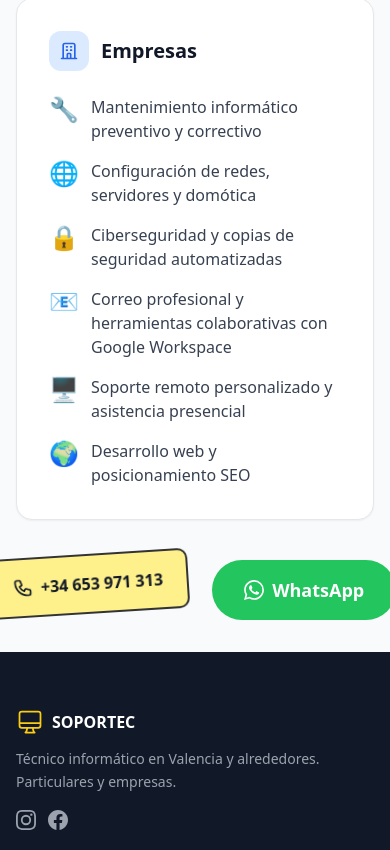
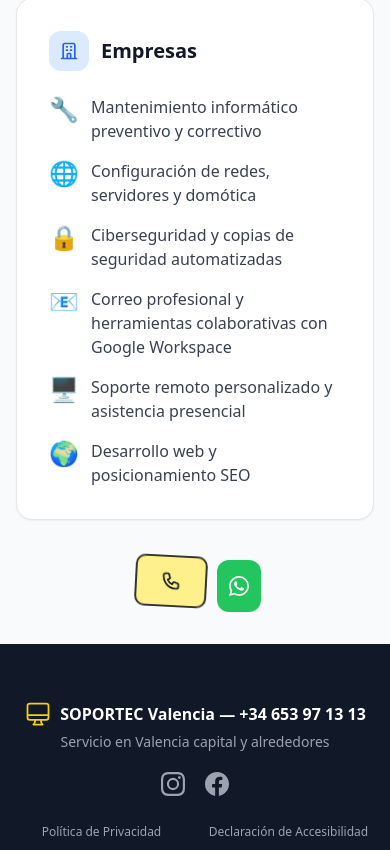
Before and after one commit to azaelsanchez/Soportec, a React (Vite) app: page /servicios in a window 390 px wide. Shown: the part 1147-1997 px from the top of the page. Built offline with nearby package versions, Linux system fonts and the light colour scheme; what @contentful/rich-text-types would draw is missing.

Commit message:
style: mobile responsive improvements across contact, services, footerand client logos

```diff
--- a/src/components/layout/Footer/index.tsx
+++ b/src/components/layout/Footer/index.tsx
@@ -3,9 +3,45 @@ import { Link } from 'react-router-dom'
 export function Footer() {
   return (
     <footer className="bg-gray-900 dark:bg-black text-gray-400 pt-14 pb-8 transition-colors duration-300">
-      <div className="max-w-6xl mx-auto px-4 grid grid-cols-1 sm:grid-cols-2 md:grid-cols-4 gap-8 mb-10">
+
+      {/* Móvil */}
+      <div className="md:hidden text-center px-4 mb-10">
+        <div className="flex items-center justify-center gap-2 mb-1">
+          <svg xmlns="http://www.w3.org/2000/svg" className="w-7 h-7 text-yellow-400 shrink-0" fill="none" viewBox="0 0 24 24" stroke="currentColor">
+            <path strokeLinecap="round" strokeLinejoin="round" strokeWidth={1.5} d="M9.75 17L9 20l-1 1h8l-1-1-.75-3M3 13h18M5 17h14a2 2 0 002-2V5a2 2 0 00-2-2H5a2 2 0 00-2 2v10a2 2 0 002 2z" />
+          </svg>
+          <span className="text-white font-bold">
+            SOPORTEC Valencia —{' '}
+            <a href="tel:+34653971313" className="hover:text-yellow-400 transition-colors">+34 653 97 13 13</a>
+          </span>
+        </div>
+        <p className="text-sm mb-5">Servicio en Valencia capital y alrededores</p>
+
+        <div className="flex justify-center gap-5 mb-7">
+          <a href="https://www.instagram.com/soportec.valencia" target="_blank" rel="noopener noreferrer" aria-label="Instagram" className="hover:text-white transition-colors">
+            <svg xmlns="http://www.w3.org/2000/svg" className="w-6 h-6" fill="currentColor" viewBox="0 0 24 24">
+              <path d="M12 2.163c3.204 0 3.584.012 4.85.07 3.252.148 4.771 1.691 4.919 4.919.058 1.265.069 1.645.069 4.849 0 3.205-.012 3.584-.069 4.849-.149 3.225-1.664 4.771-4.919 4.919-1.266.058-1.644.07-4.85.07-3.204 0-3.584-.012-4.849-.07-3.26-.149-4.771-1.699-4.919-4.92-.058-1.265-.07-1.644-.07-4.849 0-3.204.013-3.583.07-4.849.149-3.227 1.664-4.771 4.919-4.919 1.266-.057 1.645-.069 4.849-.069zM12 0C8.741 0 8.333.014 7.053.072 2.695.272.273 2.69.073 7.052.014 8.333 0 8.741 0 12c0 3.259.014 3.668.072 4.948.2 4.358 2.618 6.78 6.98 6.98C8.333 23.986 8.741 24 12 24c3.259 0 3.668-.014 4.948-.072 4.354-.2 6.782-2.618 6.979-6.98.059-1.28.073-1.689.073-4.948 0-3.259-.014-3.667-.072-4.947-.196-4.354-2.617-6.78-6.979-6.98C15.668.014 15.259 0 12 0zm0 5.838a6.162 6.162 0 100 12.324 6.162 6.162 0 000-12.324zM12 16a4 4 0 110-8 4 4 0 010 8zm6.406-11.845a1.44 1.44 0 100 2.881 1.44 1.44 0 000-2.881z" />
+            </svg>
+          </a>
+          <a href="https://www.facebook.com/profile.php?id=61582703607881" target="_blank" rel="noopener noreferrer" aria-label="Facebook" className="hover:text-white transition-colors">
+            <svg xmlns="http://www.w3.org/2000/svg" className="w-6 h-6" fill="currentColor" viewBox="0 0 24 24">
+              <path d="M24 12.073c0-6.627-5.373-12-12-12s-12 5.373-12 12c0 5.99 4.388 10.954 10.125 11.854v-8.385H7.078v-3.47h3.047V9.43c0-3.007 1.792-4.669 4.533-4.669 1.312 0 2.686.235 2.686.235v2.953H15.83c-1.491 0-1.956.925-1.956 1.874v2.25h3.328l-.532 3.47h-2.796v8.385C19.612 23.027 24 18.062 24 12.073z" />
+            </svg>
+          </a>
+        </div>
+
+        <div className="grid grid-cols-2 gap-x-4 gap-y-3 text-xs">
+          <Link to="/privacidad" className="hover:text-white transition-colors">Política de Privacidad</Link>
+          <Link to="/accesibilidad" className="hover:text-white transition-colors">Declaración de Accesibilidad</Link>
+          <Link to="/terminos" className="hover:text-white transition-colors">Términos y Condiciones</Link>
+          <Link to="/reembolso" className="hover:text-white transition-colors">Política de Reembolso</Link>
+        </div>
+      </div>
+
+      {/* Escritorio */}
+      <div className="hidden md:grid max-w-6xl mx-auto px-4 grid-cols-4 gap-8 mb-10">
         {/* Brand */}
-        <div className="sm:col-span-2 md:col-span-1">
+        <div>
           <div className="flex items-center gap-2 mb-3">
             <svg xmlns="http://www.w3.org/2000/svg" className="w-7 h-7 text-yellow-400" fill="none" viewBox="0 0 24 24" stroke="currentColor">
               <path strokeLinecap="round" strokeLinejoin="round" strokeWidth={1.5} d="M9.75 17L9 20l-1 1h8l-1-1-.75-3M3 13h18M5 17h14a2 2 0 002-2V5a2 2 0 00-2-2H5a2 2 0 00-2 2v10a2 2 0 002 2z" />
@@ -16,24 +52,12 @@ export function Footer() {
             Técnico informático en Valencia y alrededores. Particulares y empresas.
           </p>
           <div className="flex gap-3 mt-4">
-            <a
-              href="https://www.instagram.com/soportec.valencia"
-              target="_blank"
-              rel="noopener noreferrer"
-              aria-label="Instagram"
-              className="hover:text-white transition-colors"
-            >
+            <a href="https://www.instagram.com/soportec.valencia" target="_blank" rel="noopener noreferrer" aria-label="Instagram" className="hover:text-white transition-colors">
               <svg xmlns="http://www.w3.org/2000/svg" className="w-5 h-5" fill="currentColor" viewBox="0 0 24 24">
                 <path d="M12 2.163c3.204 0 3.584.012 4.85.07 3.252.148 4.771 1.691 4.919 4.919.058 1.265.069 1.645.069 4.849 0 3.205-.012 3.584-.069 4.849-.149 3.225-1.664 4.771-4.919 4.919-1.266.058-1.644.07-4.85.07-3.204 0-3.584-.012-4.849-.07-3.26-.149-4.771-1.699-4.919-4.92-.058-1.265-.07-1.644-.07-4.849 0-3.204.013-3.583.07-4.849.149-3.227 1.664-4.771 4.919-4.919 1.266-.057 1.645-.069 4.849-.069zM12 0C8.741 0 8.333.014 7.053.072 2.695.272.273 2.69.073 7.052.014 8.333 0 8.741 0 12c0 3.259.014 3.668.072 4.948.2 4.358 2.618 6.78 6.98 6.98C8.333 23.986 8.741 24 12 24c3.259 0 3.668-.014 4.948-.072 4.354-.2 6.782-2.618 6.979-6.98.059-1.28.073-1.689.073-4.948 0-3.259-.014-3.667-.072-4.947-.196-4.354-2.617-6.78-6.979-6.98C15.668.014 15.259 0 12 0zm0 5.838a6.162 6.162 0 100 12.324 6.162 6.162 0 000-12.324zM12 16a4 4 0 110-8 4 4 0 010 8zm6.406-11.845a1.44 1.44 0 100 2.881 1.44 1.44 0 000-2.881z" />
               </svg>
             </a>
-            <a
-              href="https://www.facebook.com/profile.php?id=61582703607881"
-              target="_blank"
-              rel="noopener noreferrer"
-              aria-label="Facebook"
-              className="hover:text-white transition-colors"
-            >
+            <a href="https://www.facebook.com/profile.php?id=61582703607881" target="_blank" rel="noopener noreferrer" aria-label="Facebook" className="hover:text-white transition-colors">
               <svg xmlns="http://www.w3.org/2000/svg" className="w-5 h-5" fill="currentColor" viewBox="0 0 24 24">
                 <path d="M24 12.073c0-6.627-5.373-12-12-12s-12 5.373-12 12c0 5.99 4.388 10.954 10.125 11.854v-8.385H7.078v-3.47h3.047V9.43c0-3.007 1.792-4.669 4.533-4.669 1.312 0 2.686.235 2.686.235v2.953H15.83c-1.491 0-1.956.925-1.956 1.874v2.25h3.328l-.532 3.47h-2.796v8.385C19.612 23.027 24 18.062 24 12.073z" />
               </svg>
--- a/src/components/sections/ClientLogos/index.tsx
+++ b/src/components/sections/ClientLogos/index.tsx
@@ -45,7 +45,7 @@ export function ClientLogos() {
           initial={{ opacity: 0, y: 10 }}
           animate={isInView ? { opacity: 1, y: 0 } : {}}
           transition={{ duration: 0.6, delay: 0.1 }}
-          className="grid grid-cols-5 gap-8 md:gap-12 items-center justify-items-center"
+          className="grid grid-cols-2 md:grid-cols-5 gap-6 md:gap-12 items-center justify-items-center"
         >
           {logos.map(logo => (
             <a
--- a/src/components/sections/ContactSection/index.tsx
+++ b/src/components/sections/ContactSection/index.tsx
@@ -143,11 +143,11 @@ export function ContactSection() {
               />
             </div>
 
-            {/* Fila inferior — columna en móvil, fila en sm+ */}
-            <div className="pt-1 flex flex-col gap-3 sm:flex-row sm:items-center sm:justify-between">
+            {/* Fila inferior */}
+            <div className="pt-1 flex flex-col items-center gap-3 sm:flex-row sm:items-center sm:justify-between">
 
-              {/* Contacto: email arriba, botones debajo en móvil */}
-              <div className="flex flex-col gap-2 sm:flex-row sm:items-center sm:gap-4">
+              {/* Email + iconos en la misma línea */}
+              <div className="flex items-center gap-3 flex-wrap justify-center sm:justify-start">
                 <a href="mailto:miguel@soportec.eu" className="flex items-center gap-2 text-gray-800 dark:text-gray-200 hover:text-blue-600 dark:hover:text-blue-400 transition-colors text-sm font-bold">
                   <svg className="w-4 h-4 shrink-0" fill="none" viewBox="0 0 24 24" stroke="currentColor">
                     <path strokeLinecap="round" strokeLinejoin="round" strokeWidth={2} d="M3 8l7.89 5.26a2 2 0 002.22 0L21 8M5 19h14a2 2 0 002-2V7a2 2 0 00-2-2H5a2 2 0 00-2 2v10a2 2 0 002 2z" />
@@ -155,34 +155,33 @@ export function ContactSection() {
                   miguel@soportec.eu
                 </a>
 
-                <div className="flex items-center gap-3 flex-wrap">
-                  <a href="tel:+34653971313" className="btn-phone">
+                <a href="tel:+34653971313" aria-label="Llamar a Soportec" className="btn-phone px-3 sm:px-6">
                   <svg xmlns="http://www.w3.org/2000/svg" className="w-5 h-5 shrink-0" fill="none" viewBox="0 0 24 24" stroke="currentColor">
                     <path strokeLinecap="round" strokeLinejoin="round" strokeWidth={2} d="M3 5a2 2 0 012-2h3.28a1 1 0 01.948.684l1.498 4.493a1 1 0 01-.502 1.21l-2.257 1.13a11.042 11.042 0 005.516 5.516l1.13-2.257a1 1 0 011.21-.502l4.493 1.498a1 1 0 01.684.949V19a2 2 0 01-2 2h-1C9.716 21 3 14.284 3 6V5z" />
                   </svg>
-                    +34 653 971 313
+                  <span className="hidden sm:inline">+34 653 971 313</span>
                 </a>
 
                 <a
                   href="https://wa.me/34653971313"
                   target="_blank"
                   rel="noopener noreferrer"
-                    className="btn-whatsapp inline-flex items-center gap-2 bg-green-500 hover:bg-green-600 text-white font-bold px-6 py-3 rounded-lg text-base whitespace-nowrap transition-colors"
+                  aria-label="Contactar por WhatsApp"
+                  className="btn-whatsapp inline-flex items-center gap-2 bg-green-500 hover:bg-green-600 text-white font-bold px-3 sm:px-6 py-3 rounded-lg transition-colors"
                 >
                   <svg xmlns="http://www.w3.org/2000/svg" className="w-5 h-5 shrink-0" fill="currentColor" viewBox="0 0 24 24">
                     <path d="M17.472 14.382c-.297-.149-1.758-.867-2.03-.967-.273-.099-.471-.148-.67.15-.197.297-.767.966-.94 1.164-.173.199-.347.223-.644.075-.297-.15-1.255-.463-2.39-1.475-.883-.788-1.48-1.761-1.653-2.059-.173-.297-.018-.458.13-.606.134-.133.298-.347.446-.52.149-.174.198-.298.298-.497.099-.198.05-.371-.025-.52-.075-.149-.669-1.612-.916-2.207-.242-.579-.487-.5-.669-.51-.173-.008-.371-.01-.57-.01-.198 0-.52.074-.792.372-.272.297-1.04 1.016-1.04 2.479 0 1.462 1.065 2.875 1.213 3.074.149.198 2.096 3.2 5.077 4.487.709.306 1.262.489 1.694.625.712.227 1.36.195 1.871.118.571-.085 1.758-.719 2.006-1.413.248-.694.248-1.289.173-1.413-.074-.124-.272-.198-.57-.347z"/>
                     <path d="M11.999 2C6.477 2 2 6.477 2 12c0 1.89.525 3.66 1.438 5.168L2 22l4.878-1.417A9.953 9.953 0 0012 22c5.523 0 10-4.477 10-10S17.522 2 11.999 2zm0 18.182a8.172 8.172 0 01-4.162-1.138l-.299-.177-3.086.896.928-3.002-.195-.308A8.17 8.17 0 013.818 12c0-4.514 3.668-8.182 8.182-8.182S20.182 7.486 20.182 12s-3.668 8.182-8.183 8.182z"/>
                   </svg>
-                    WhatsApp
+                  <span className="hidden sm:inline">WhatsApp</span>
                 </a>
               </div>
-              </div>
 
-              {/* Enviar — ancho completo en móvil */}
+              {/* Enviar — compacto */}
               <button
                 type="submit"
                 disabled={status === 'loading'}
-                className="w-full sm:w-auto bg-gray-800 hover:bg-gray-900 dark:bg-gray-700 dark:hover:bg-gray-600 disabled:opacity-60 disabled:cursor-not-allowed text-white font-semibold px-10 py-3 rounded transition-colors relative inline-flex items-center justify-center shrink-0"
+                className="bg-gray-800 hover:bg-gray-900 dark:bg-gray-700 dark:hover:bg-gray-600 disabled:opacity-60 disabled:cursor-not-allowed text-white font-semibold px-8 py-2.5 rounded transition-colors relative inline-flex items-center justify-center shrink-0"
               >
                 <span className="inline-flex items-center gap-2 invisible">
                   <svg className="w-4 h-4" fill="none" viewBox="0 0 24 24"><circle cx="12" cy="12" r="10" stroke="currentColor" strokeWidth="4" /></svg>
--- a/src/components/sections/ServicesSection/index.tsx
+++ b/src/components/sections/ServicesSection/index.tsx
@@ -101,22 +101,23 @@ export function ServicesSection() {
           transition={{ duration: 0.5, delay: 0.3 }}
           className="flex flex-row gap-4 justify-center mt-10"
         >
-          <a href="tel:+34653971313" className="btn-phone">
+          <a href="tel:+34653971313" aria-label="Llamar a Soportec" className="btn-phone px-3 sm:px-6">
             <svg xmlns="http://www.w3.org/2000/svg" className="w-5 h-5 shrink-0" fill="none" viewBox="0 0 24 24" stroke="currentColor">
               <path strokeLinecap="round" strokeLinejoin="round" strokeWidth={2} d="M3 5a2 2 0 012-2h3.28a1 1 0 01.948.684l1.498 4.493a1 1 0 01-.502 1.21l-2.257 1.13a11.042 11.042 0 005.516 5.516l1.13-2.257a1 1 0 011.21-.502l4.493 1.498a1 1 0 01.684.949V19a2 2 0 01-2 2h-1C9.716 21 3 14.284 3 6V5z" />
             </svg>
-            +34 653 971 313
+            <span className="hidden sm:inline">+34 653 971 313</span>
           </a>
           <a
             href="https://wa.me/34653971313"
             target="_blank"
             rel="noopener noreferrer"
-            className="btn-whatsapp inline-flex items-center gap-2 bg-green-500 hover:bg-green-600 text-white font-semibold px-8 py-4 rounded-full text-lg"
+            aria-label="Contactar por WhatsApp"
+            className="btn-whatsapp inline-flex items-center gap-2 bg-green-500 hover:bg-green-600 text-white font-semibold px-3 sm:px-8 py-4 rounded-xl text-lg"
           >
             <svg xmlns="http://www.w3.org/2000/svg" className="w-5 h-5 shrink-0" fill="currentColor" viewBox="0 0 24 24">
               <path d="M17.472 14.382c-.297-.149-1.758-.867-2.03-.967-.273-.099-.471-.148-.67.15-.197.297-.767.966-.94 1.164-.173.199-.347.223-.644.075-.297-.15-1.255-.463-2.39-1.475-.883-.788-1.48-1.761-1.653-2.059-.173-.297-.018-.458.13-.606.134-.133.298-.347.446-.52.149-.174.198-.298.298-.497.099-.198.05-.371-.025-.52-.075-.149-.669-1.612-.916-2.207-.242-.579-.487-.5-.669-.51a12.8 12.8 0 00-.57-.01c-.198 0-.52.074-.792.372-.272.297-1.04 1.016-1.04 2.479 0 1.462 1.065 2.875 1.213 3.074.149.198 2.096 3.2 5.077 4.487.709.306 1.262.489 1.694.625.712.227 1.36.195 1.871.118.571-.085 1.758-.719 2.006-1.413.248-.694.248-1.289.173-1.413-.074-.124-.272-.198-.57-.347m-5.421 7.403h-.004a9.87 9.87 0 01-5.031-1.378l-.361-.214-3.741.982.998-3.648-.235-.374a9.86 9.86 0 01-1.51-5.26c.001-5.45 4.436-9.884 9.888-9.884 2.64 0 5.122 1.03 6.988 2.898a9.825 9.825 0 012.893 6.994c-.003 5.45-4.437 9.884-9.885 9.884m8.413-18.297A11.815 11.815 0 0012.05 0C5.495 0 .16 5.335.157 11.892c0 2.096.547 4.142 1.588 5.945L.057 24l6.305-1.654a11.882 11.882 0 005.683 1.448h.005c6.554 0 11.89-5.335 11.893-11.893a11.821 11.821 0 00-3.48-8.413z" />
             </svg>
-            WhatsApp
+            <span className="hidden sm:inline">WhatsApp</span>
           </a>
         </motion.div>
       </div>
```
Lines whose indentation alone changed are shown as unchanged.
